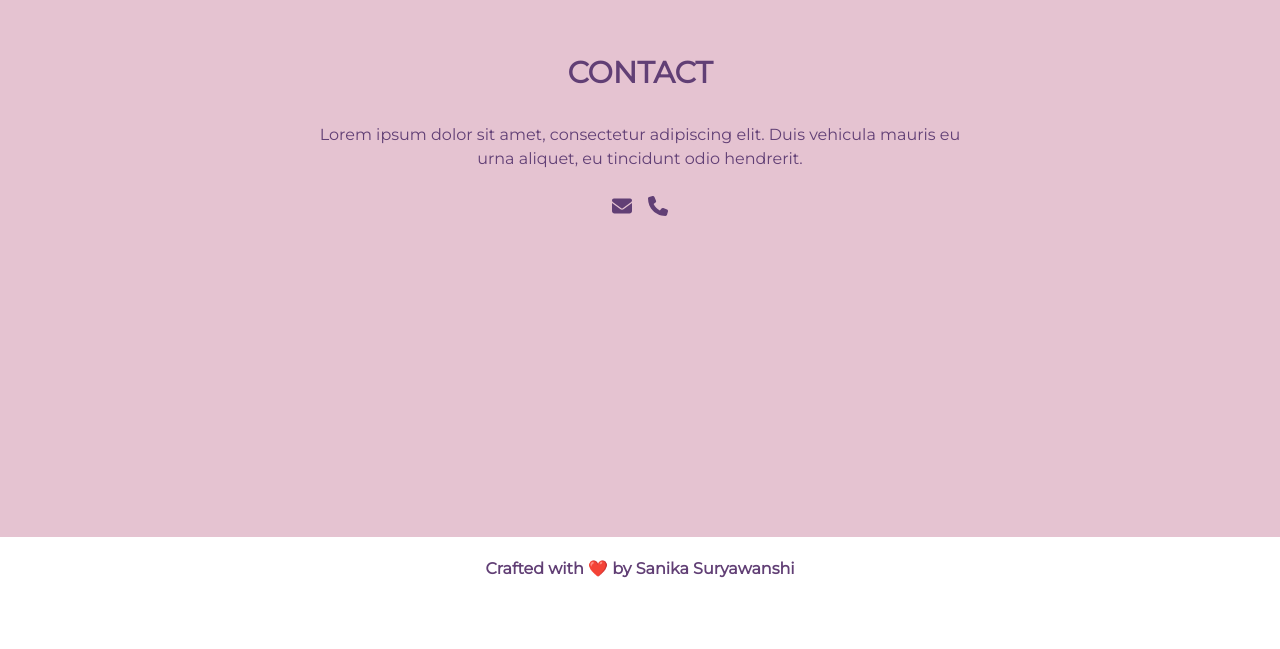
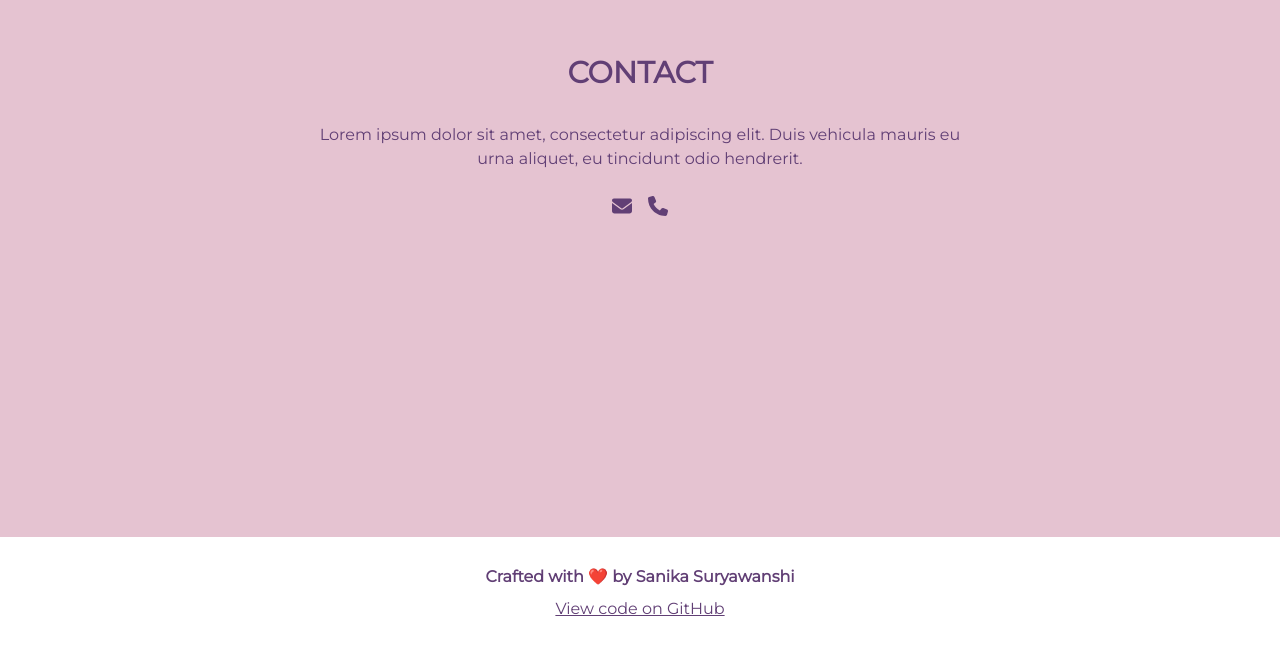
Before and after one commit to Sanika03/my-portfolio, a React (Vite) app: page / in a window 1280 px wide. Shown: the part 4429-5078 px from the top of the page. Before the commit the page ends 5030 px from the top, so only its background shows below. Built offline with nearby package versions, Linux system fonts and the light colour scheme.

Commit message:
Add footer

```diff
--- a/src/App.jsx
+++ b/src/App.jsx
@@ -8,6 +8,7 @@
 import Contact from './components/Contact';
 import Menu from './components/Menu';
 import videoBackground from '../public/assets/background.mp4';
+import Footer from './components/Footer';
 
 const App = () => {
   const [menuOpen, setMenuOpen] = useState(false);
@@ -46,7 +47,7 @@
         <Projects />
         <Blogs />
         <Contact />
-        <p className='py-5 text-grape font-bold text-center'>Crafted with ❤️ by Sanika Suryawanshi</p>
+        <Footer/>
       </main>
 
       <Menu menuOpen={menuOpen} setMenuOpen={setMenuOpen} toggleMenu={toggleMenu} />
```
